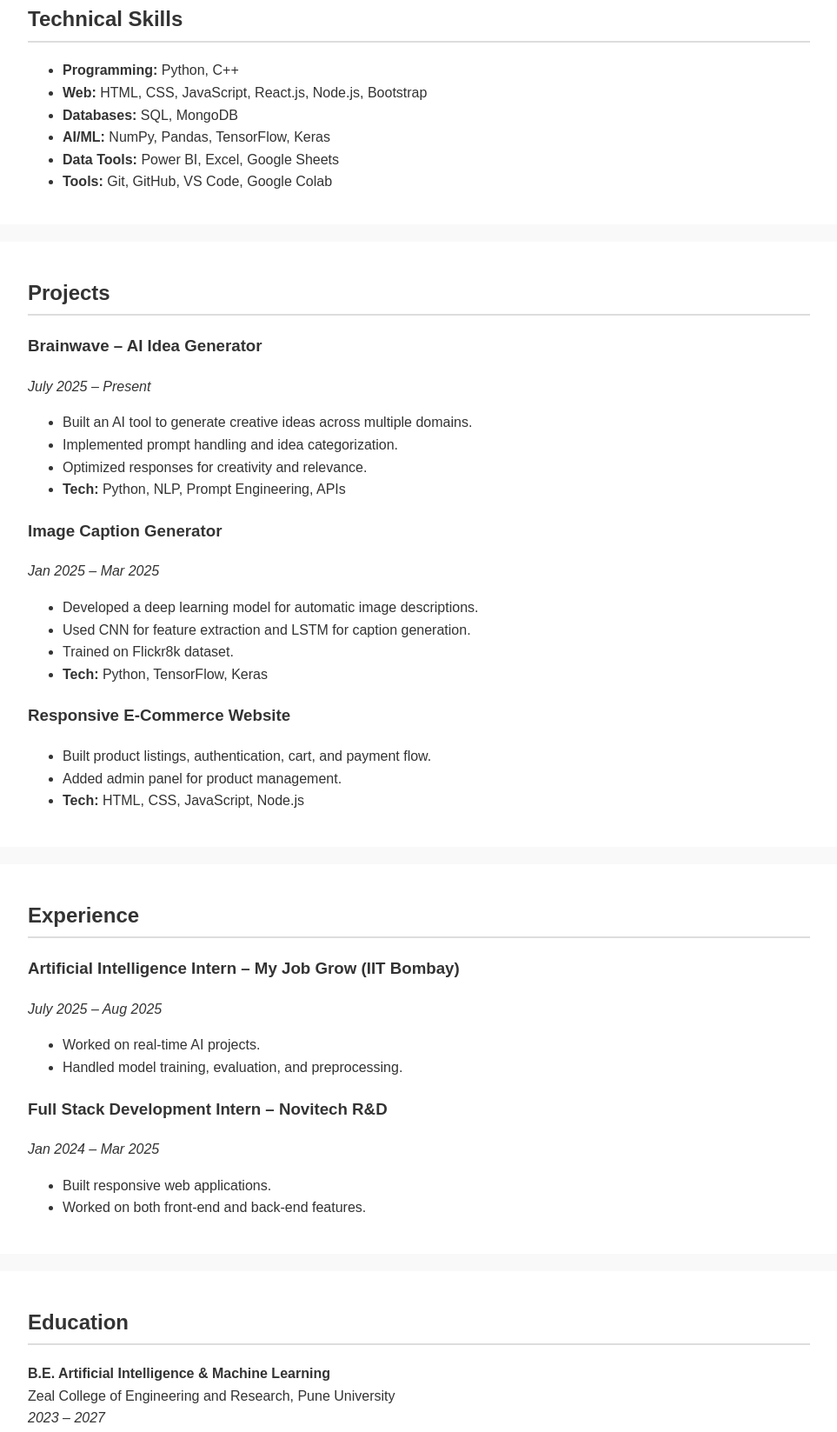
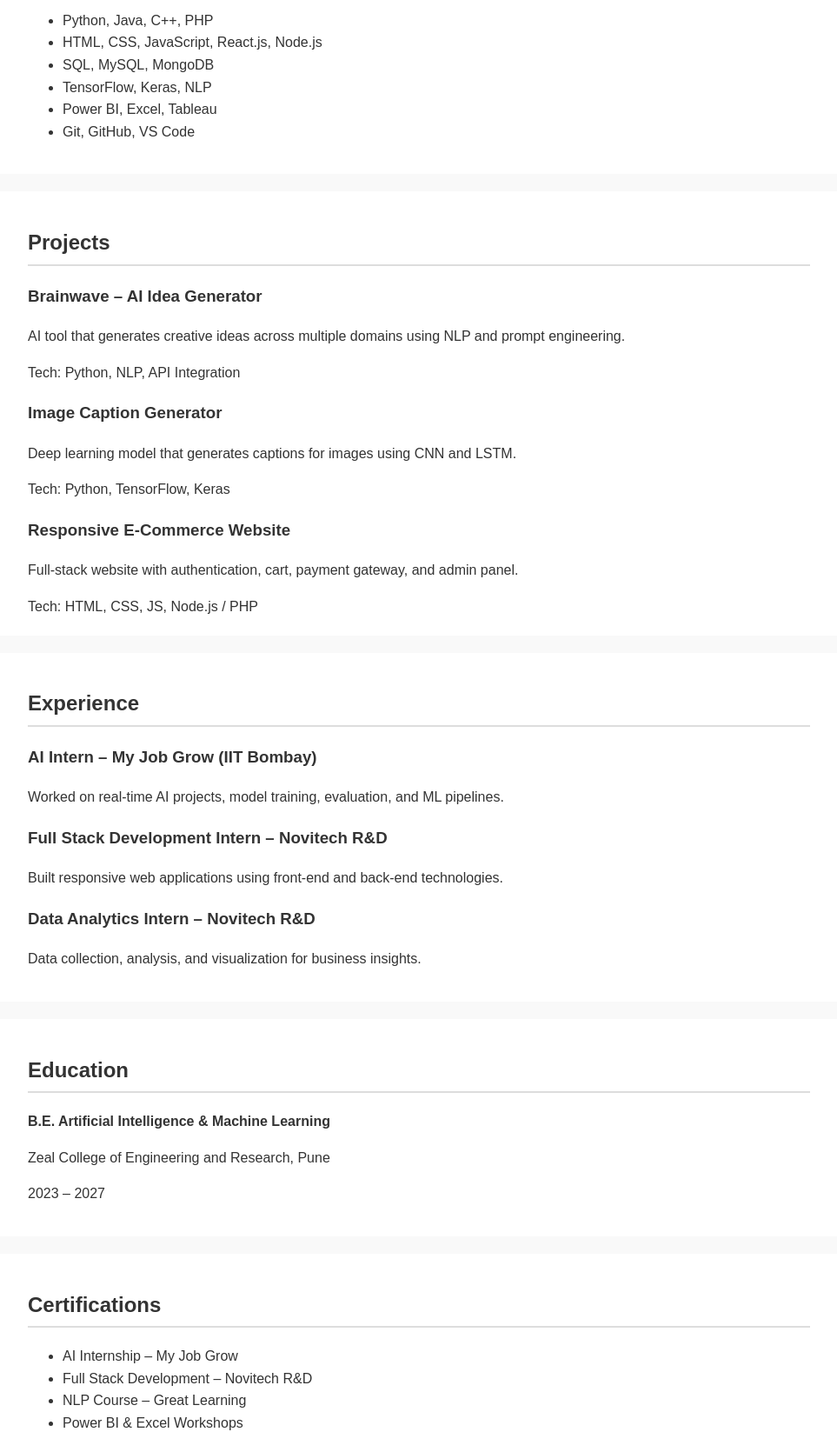
Before and after one commit to bhagyashreemali/resume-site, a plain HTML site: page index.html in a window 1280 px wide. Shown: the part 548-2195 px from the top of the page at 87% size, without its empty margins (158-1121 px from the left). Drawn offline with Linux system fonts and the light colour scheme.

Commit message:
change in index.html

```diff
--- a/index.html
+++ b/index.html
@@ -1,125 +1,105 @@
 <!DOCTYPE html>
 <html lang="en">
 <head>
-    <meta charset="UTF-8">
-    <meta name="viewport" content="width=device-width, initial-scale=1.0">
+  <meta charset="UTF-8" />
+  <meta name="viewport" content="width=device-width, initial-scale=1.0"/>
   <title>Bhagyashree Mali | AIML Engineer</title>
-    <link rel="stylesheet" href="style.css">
+  <link rel="stylesheet" href="style.css"/>
 </head>
 <body>
 
-    <!-- Header -->
 <header>
   <h1>Bhagyashree Mali</h1>
   <p>AIML Engineer & Web Developer</p>
-        <p>
-            📧 bhagyashreemali1624@gmail.com |
-            📞 +91 7058680912 |
-            📍 Pune, India
-        </p>
-        <p>
-            <a href="https://linkedin.com/in/your-link" target="_blank">LinkedIn</a> |
+  <div class="links">
+    <a href="mailto:bhagyashreemali1624@gmail.com">Email</a>
+    <a href="#">LinkedIn</a>
     <a href="https://github.com/bhagyashreemali" target="_blank">GitHub</a>
-        </p>
+  </div>
 </header>
 
-    <!-- About -->
-    <section>
+<section class="about">
   <h2>About Me</h2>
   <p>
-            I am a B.E. Artificial Intelligence and Machine Learning student with a strong foundation
-            in programming, web development, and AI/ML systems. I have hands-on experience in
-            building AI tools, deep learning models, and responsive web applications.
+    Fresher pursuing a B.E. in Artificial Intelligence and Machine Learning with a strong foundation
+    in programming and development. Skilled in Python, Web Development, AI/ML tools, and Data Visualization.
   </p>
 </section>
 
-    <!-- Skills -->
 <section>
   <h2>Technical Skills</h2>
-
-        <ul>
-            <li><strong>Programming:</strong> Python, C++</li>
-            <li><strong>Web:</strong> HTML, CSS, JavaScript, React.js, Node.js, Bootstrap</li>
-            <li><strong>Databases:</strong> SQL, MongoDB</li>
-            <li><strong>AI/ML:</strong> NumPy, Pandas, TensorFlow, Keras</li>
-            <li><strong>Data Tools:</strong> Power BI, Excel, Google Sheets</li>
-            <li><strong>Tools:</strong> Git, GitHub, VS Code, Google Colab</li>
+  <ul class="skills">
+    <li>Python, Java, C++, PHP</li>
+    <li>HTML, CSS, JavaScript, React.js, Node.js</li>
+    <li>SQL, MySQL, MongoDB</li>
+    <li>TensorFlow, Keras, NLP</li>
+    <li>Power BI, Excel, Tableau</li>
+    <li>Git, GitHub, VS Code</li>
   </ul>
 </section>
 
-    <!-- Projects -->
 <section>
   <h2>Projects</h2>
 
-        <article>
+  <div class="card">
     <h3>Brainwave – AI Idea Generator</h3>
-            <p><em>July 2025 – Present</em></p>
-            <ul>
-                <li>Built an AI tool to generate creative ideas across multiple domains.</li>
-                <li>Implemented prompt handling and idea categorization.</li>
-                <li>Optimized responses for creativity and relevance.</li>
-                <li><strong>Tech:</strong> Python, NLP, Prompt Engineering, APIs</li>
-            </ul>
-        </article>
+    <p>AI tool that generates creative ideas across multiple domains using NLP and prompt engineering.</p>
+    <span>Tech: Python, NLP, API Integration</span>
+  </div>
 
-        <article>
+  <div class="card">
     <h3>Image Caption Generator</h3>
-            <p><em>Jan 2025 – Mar 2025</em></p>
-            <ul>
-                <li>Developed a deep learning model for automatic image descriptions.</li>
-                <li>Used CNN for feature extraction and LSTM for caption generation.</li>
-                <li>Trained on Flickr8k dataset.</li>
-                <li><strong>Tech:</strong> Python, TensorFlow, Keras</li>
-            </ul>
-        </article>
+    <p>Deep learning model that generates captions for images using CNN and LSTM.</p>
+    <span>Tech: Python, TensorFlow, Keras</span>
+  </div>
 
-        <article>
+  <div class="card">
     <h3>Responsive E-Commerce Website</h3>
-            <ul>
-                <li>Built product listings, authentication, cart, and payment flow.</li>
-                <li>Added admin panel for product management.</li>
-                <li><strong>Tech:</strong> HTML, CSS, JavaScript, Node.js</li>
-            </ul>
-        </article>
+    <p>Full-stack website with authentication, cart, payment gateway, and admin panel.</p>
+    <span>Tech: HTML, CSS, JS, Node.js / PHP</span>
+  </div>
 </section>
 
-    <!-- Experience -->
 <section>
   <h2>Experience</h2>
 
-        <article>
-            <h3>Artificial Intelligence Intern – My Job Grow (IIT Bombay)</h3>
-            <p><em>July 2025 – Aug 2025</em></p>
-            <ul>
-                <li>Worked on real-time AI projects.</li>
-                <li>Handled model training, evaluation, and preprocessing.</li>
-            </ul>
-        </article>
+  <div class="card">
+    <h3>AI Intern – My Job Grow (IIT Bombay)</h3>
+    <p>Worked on real-time AI projects, model training, evaluation, and ML pipelines.</p>
+  </div>
 
-        <article>
+  <div class="card">
     <h3>Full Stack Development Intern – Novitech R&D</h3>
-            <p><em>Jan 2024 – Mar 2025</em></p>
-            <ul>
-                <li>Built responsive web applications.</li>
-                <li>Worked on both front-end and back-end features.</li>
-            </ul>
-        </article>
+    <p>Built responsive web applications using front-end and back-end technologies.</p>
+  </div>
+
+  <div class="card">
+    <h3>Data Analytics Intern – Novitech R&D</h3>
+    <p>Data collection, analysis, and visualization for business insights.</p>
+  </div>
 </section>
 
-    <!-- Education -->
 <section>
   <h2>Education</h2>
-        <p>
-            <strong>B.E. Artificial Intelligence & Machine Learning</strong><br>
-            Zeal College of Engineering and Research, Pune University<br>
-            <em>2023 – 2027</em>
-        </p>
+  <p><strong>B.E. Artificial Intelligence & Machine Learning</strong></p>
+  <p>Zeal College of Engineering and Research, Pune</p>
+  <p>2023 – 2027</p>
 </section>
 
-    <!-- Footer -->
+<section>
+  <h2>Certifications</h2>
+  <ul>
+    <li>AI Internship – My Job Grow</li>
+    <li>Full Stack Development – Novitech R&D</li>
+    <li>NLP Course – Great Learning</li>
+    <li>Power BI & Excel Workshops</li>
+  </ul>
+</section>
+
 <footer>
   <p>© 2025 Bhagyashree Mali</p>
 </footer>
 
+<script src="script.js"></script>
 </body>
 </html>
```
Lines whose indentation alone changed are shown as unchanged.
